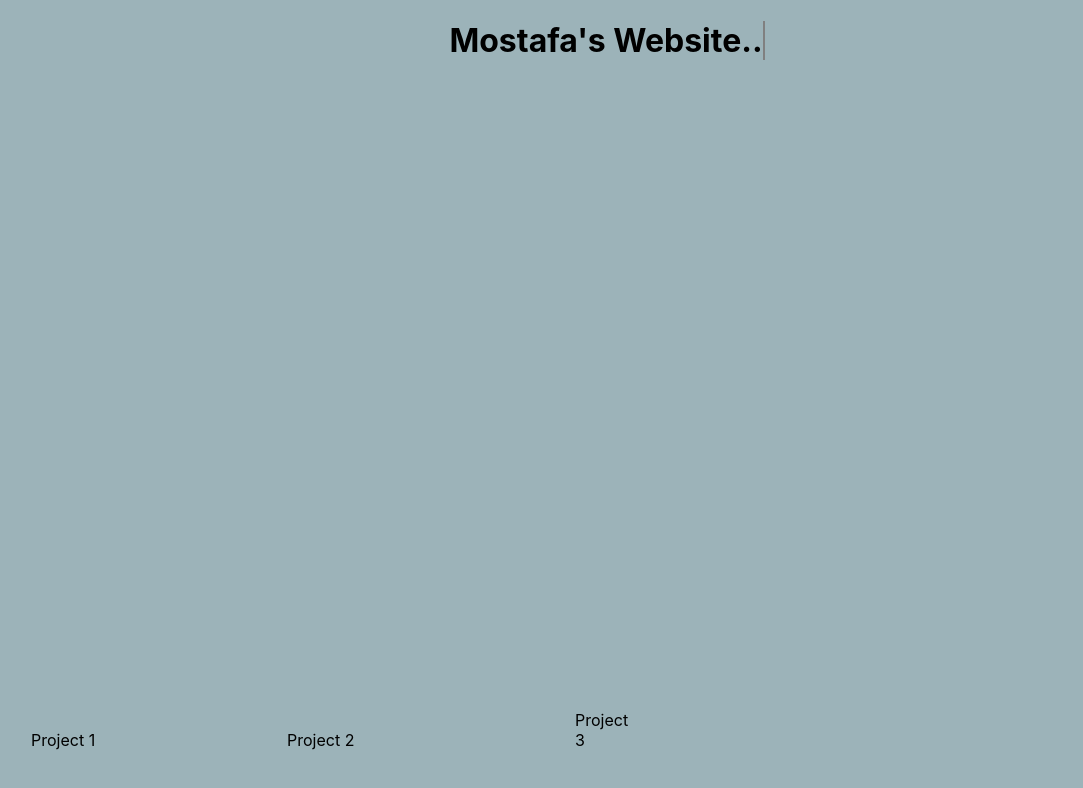
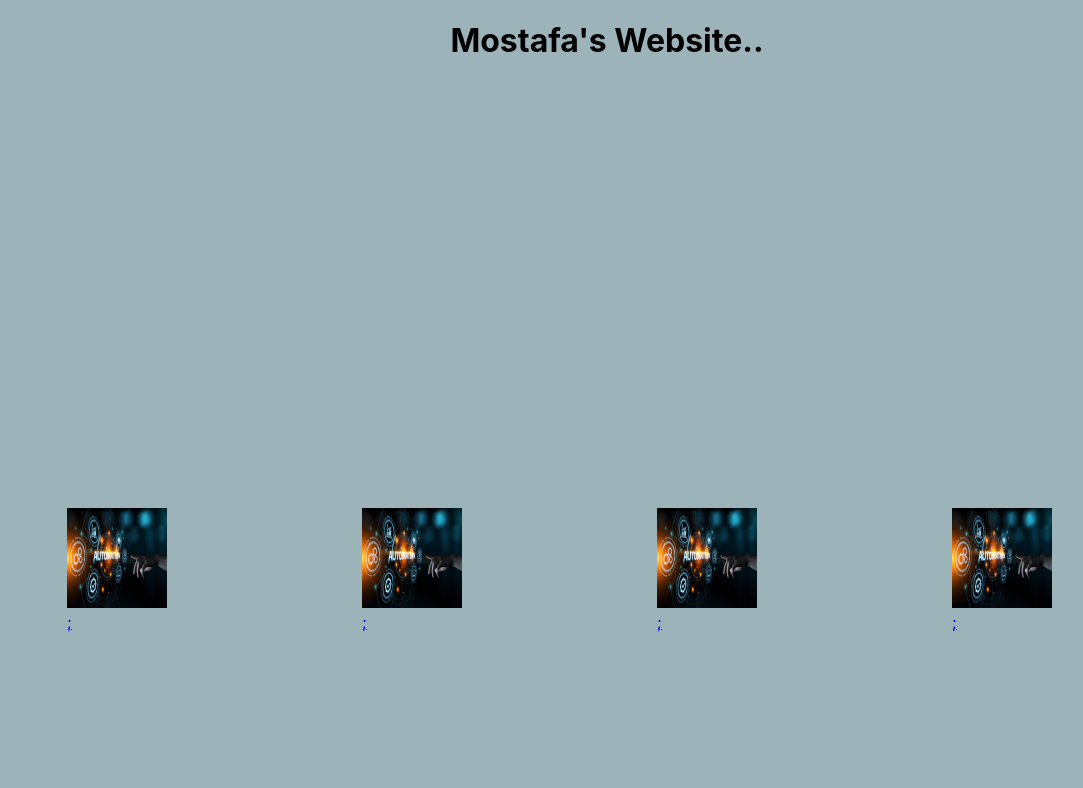
Before and after one commit to MostafaHamedd/MyWebsite, a React (Create React App) app: page / in a window 1280 px wide. Shown: the top 788 px of the page, without its empty margins (33-1116 px from the left). Built offline with nearby package versions, Linux system fonts and the light colour scheme.

Commit message:
project function created

```diff
--- a/src/App.css
+++ b/src/App.css
@@ -69,36 +69,49 @@ body {
   border-right: 2px solid gray;
 }
 
-.container div {
-  width: 20%;
-  height: 100px;
-  background-color: #282c34;
-  color: white;
-  text-align: center;
+.containerTest {
+  display: grid;
+  grid-template-columns: 25% 25% 25% 25%;
+  margin-left: 100px;
+  margin-top: 35%;
 }
+
 .container1 {
-  position: absolute;
-  bottom: 0;
-  width: 90%;
-  display: flex;
-  justify-content: space-between;
-  margin-bottom: 50px;
+  width: 100px;
 }
 
 .container2 {
+  padding-right: 10px;
   position: absolute;
   bottom: 0;
-  width: 50%;
   display: flex;
-  justify-content: space-between;
+
   margin-bottom: 50px;
 }
 
 .container3 {
+  padding-left: 300px;
   position: absolute;
   bottom: 0;
-  width: 5%;
   display: flex;
-  justify-content: space-between;
+
   margin-bottom: 50px;
 }
+.container1:hover .photo {
+  transform: scale(1.2);
+  transition: transform 0.5s ease-in-out;
+}
+.container2:hover {
+  transform: scale(1.2);
+  transition: transform 0.5s ease-in-out;
+}
+
+.container3:hover {
+  transform: scale(1.2);
+  transition: transform 0.5s ease-in-out;
+}
+.photo {
+  height: 100px;
+  width: 100px;
+  transition: transform 0.5s ease-in-out;
+}
--- a/src/App.js
+++ b/src/App.js
@@ -1,13 +1,24 @@
-import logo from "./logo.svg";
 import "./App.css";
+import image from "./automation.jpg";
+import React, { Component } from "react";
 
+function project() {
+  return (
+    <a href="https://www.google.com">
+      <img className="photo" src={image} alt="pic 1" />;
+    </a>
+  );
+}
 function App() {
   return (
-    <div className="center">
+    <div>
       <h1 className="typing-text">Mostafa's Website..</h1>
-      <div className="container1">Project 1</div>
-      <div className="container2">Project 2</div>
-      <div className="container3">Project 3</div>
+      <div className="containerTest">
+        <div className="container1"> {project()}</div>
+        <div className="container1"> {project()}</div>
+        <div className="container1"> {project()}</div>
+        <div className="container1"> {project()}</div>
+      </div>
     </div>
   );
 }
```
Also changed, not shown: src/automation.jpg (added).
